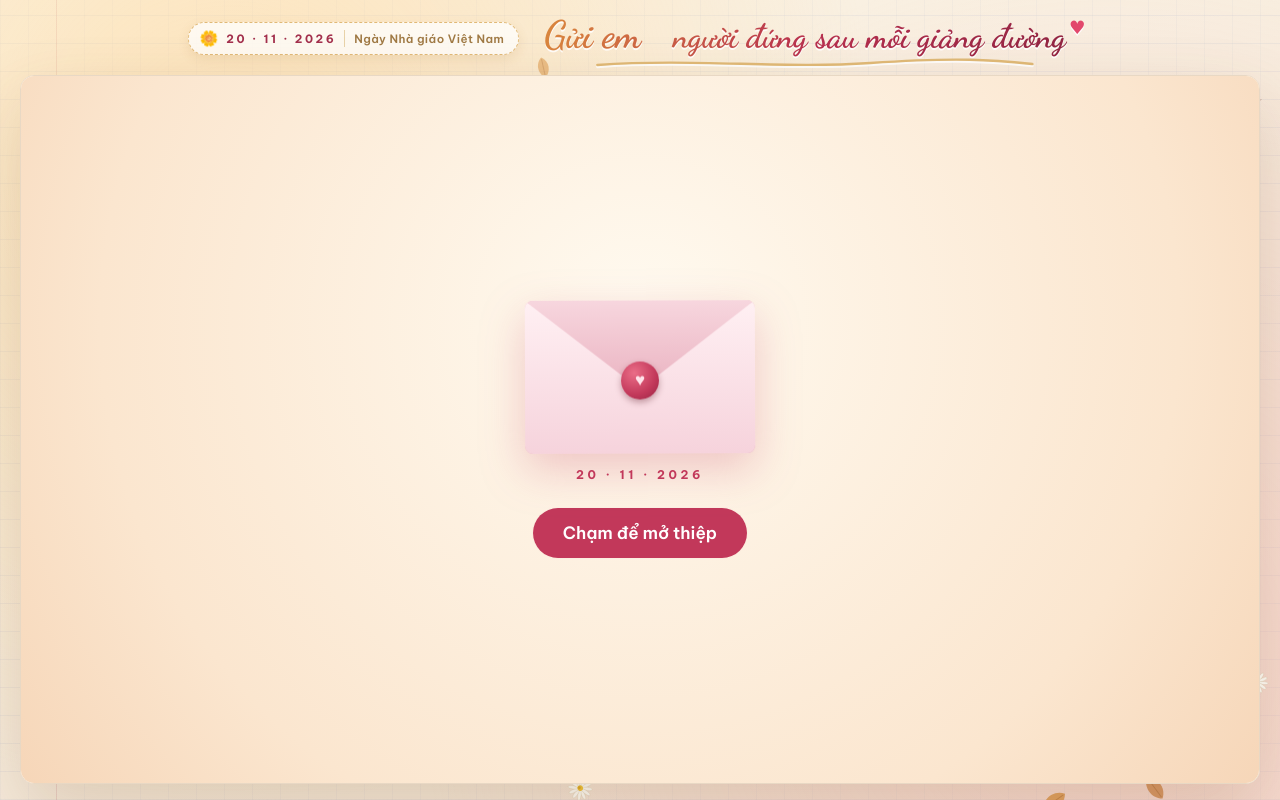
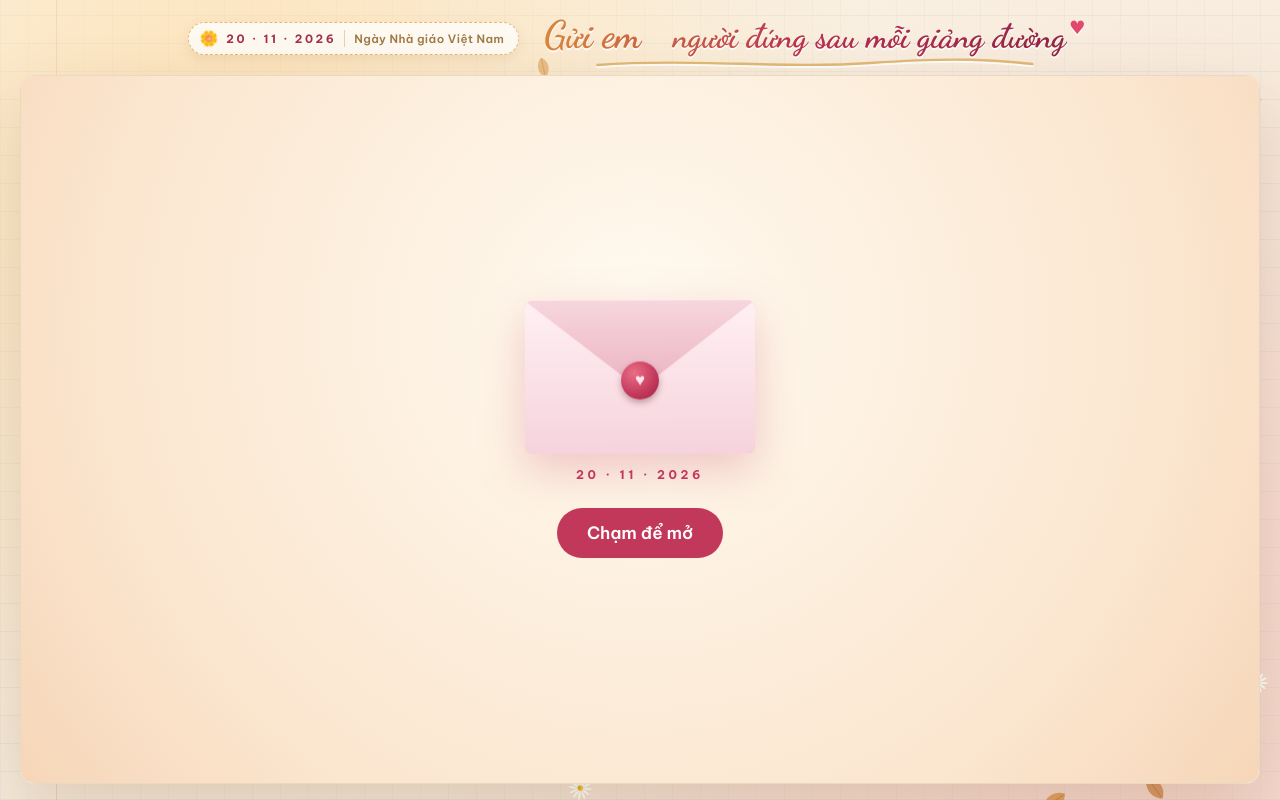
Before and after one commit to ultraman231998/20-11-gui-tang-den-em, a plain HTML site: page index.html in a window 1280 px wide. Drawn offline with Linux system fonts and the light colour scheme; animation ran at ten frames a second.

Commit message:
Đổi chữ nút màn bìa thành 'Chạm để mở'
Co-Authored-By: Claude Opus 5.5 <noreply@anthropic.com>

```diff
--- a/index.html
+++ b/index.html
@@ -446,7 +446,7 @@ h2{font-size:21px;color:#8a2442;margin:0 0 2px}
       <div class="cv-in">
         <div class="envl" id="envl" aria-hidden="true"><div class="eb"></div><div class="el">Gửi em ♥</div><div class="ef"></div><div class="efl"></div><div class="es">♥</div></div>
         <small>20 · 11 · 2026</small>
-        <button class="btn big" id="openCard">Chạm để mở thiệp</button>
+        <button class="btn big" id="openCard">Chạm để mở</button>
       </div>
     </div>
     <div class="toast" id="toast" role="status"></div>
```
